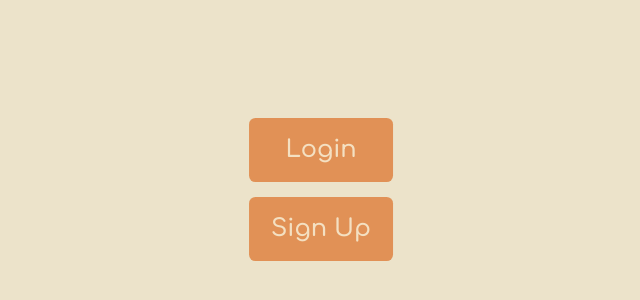
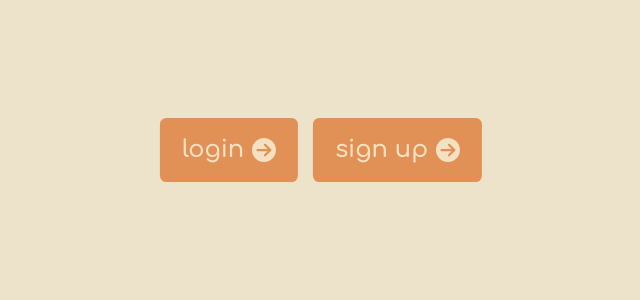
Before and after one commit to LeeAndRyu/SOM_FE, a React (Vite) app: page /login in a window 1280 px wide. Shown: the part 122-422 px from the top of the page, without its empty margins (319-959 px from the left). Built offline with nearby package versions, Linux system fonts and the light colour scheme.

Commit message:
:lipstick: Layout : 로그인P 버튼 css
버튼 레이아웃 작업

```diff
--- a/src/routes/login.tsx
+++ b/src/routes/login.tsx
@@ -2,6 +2,7 @@ import React, { useLayoutEffect, useState } from 'react'
 import Modal from '../components/common/modal'
 import LoginModal from '../components/auth/loginModal'
 import SignUpModal from '../components/auth/signUpModal'
+import { FaCircleArrowRight } from 'react-icons/fa6'
 
 const Spline = React.lazy(() => import('@splinetool/react-spline'))
 
@@ -16,10 +17,10 @@ const Login = () => {
   return (
     <>
       <div id='fixedWrapper'>
-        <Modal btnMessage='Login'>
+        <Modal btnMessage='login' arrow={<FaCircleArrowRight />}>
           <LoginModal />
         </Modal>
-        <Modal btnMessage='Sign Up'>
+        <Modal btnMessage='sign up' arrow={<FaCircleArrowRight />}>
           <SignUpModal />
         </Modal>
       </div>
--- a/src/scss/main.css
+++ b/src/scss/main.css
@@ -223,7 +223,7 @@ a {
   top: 30%;
   display: flex;
   align-items: center;
-  flex-direction: column;
+  flex-direction: row;
   gap: 15px;
   justify-content: center;
 }
@@ -232,8 +232,6 @@ a {
   background-color: rgba(223, 132, 67, 0.8588235294);
   font-size: 1.5em;
   color: #f4e0c2;
-  flex: 1;
-  width: 100%;
   position: relative;
   box-shadow: none;
   padding: 20px 22px;
@@ -245,8 +243,14 @@ a {
   outline: none;
 }
 #fixedWrapper .btn.loginBtn:hover {
-  transform: scale(1.06);
   background-color: #df8443;
+}
+#fixedWrapper .btn.loginBtn:hover svg {
+  margin-left: 20px;
+}
+#fixedWrapper .btn.loginBtn > svg {
+  margin: 0;
+  transition: all 0.4s;
 }
 #fixedWrapper .btn.loginBtn::after {
   position: absolute;
--- a/src/scss/page/_login.scss
+++ b/src/scss/page/_login.scss
@@ -1,35 +1,41 @@
 #fixedWrapper {
   position: fixed;
-
   left: 50%;
   transform: translateX(-50%);
   top: 30%;
   display: flex;
   align-items: center;
-  flex-direction: column;
+  flex-direction: row;
   gap: 15px;
   justify-content: center;
   .btn.loginBtn {
     border: none;
     background-color: #df8443db;
+
     font-size: 1.5em;
     color: #f4e0c2;
-    flex: 1;
-    width: 100%;
+
+
     position: relative;
     box-shadow: none;
     padding: 20px 22px;
-    // border-radius: 40px;
+
     height: auto;
-    transition: all .3s;
+    transition: all 0.3s;
     // padding-bottom: 30px;
     &:focus {
       border: none;
       outline: none;
     }
     &:hover {
-      transform: scale(1.06);
       background-color: #df8443;
+      svg {
+        margin-left: 20px;
+      }
+    }
+    & > svg {
+      margin: 0;
+      transition: all 0.4s;
     }
     &::after {
       position: absolute;
```
